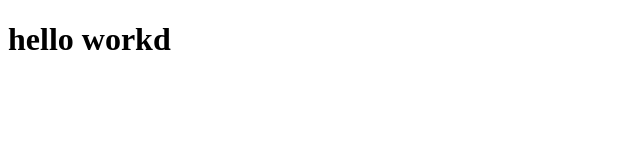
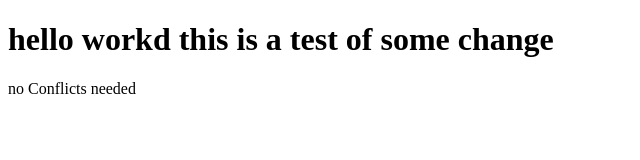
Before and after one commit to TEAM-KPH/Project, a plain HTML site: page index.html in a window 1280 px wide. Shown: the whole page, without its empty margins (0-640 px from the left). Drawn offline with Linux system fonts and the light colour scheme.

Commit message:
#6 fixed and updated title and h1

```diff
--- a/index.html
+++ b/index.html
@@ -4,9 +4,10 @@
     <meta charset="UTF-8">
     <meta http-equiv="X-UA-Compatible" content="IE=edge">
     <meta name="viewport" content="width=device-width, initial-scale=1.0">
-    <title>Document</title>
+    <title>Working with Ayame</title>
 </head>
 <body>
-    <h1>hello workd</h1>
+    <h1>hello workd this is a test of some change</h1>
+    <p>no Conflicts needed</p>
 </body>
 </html>
```
